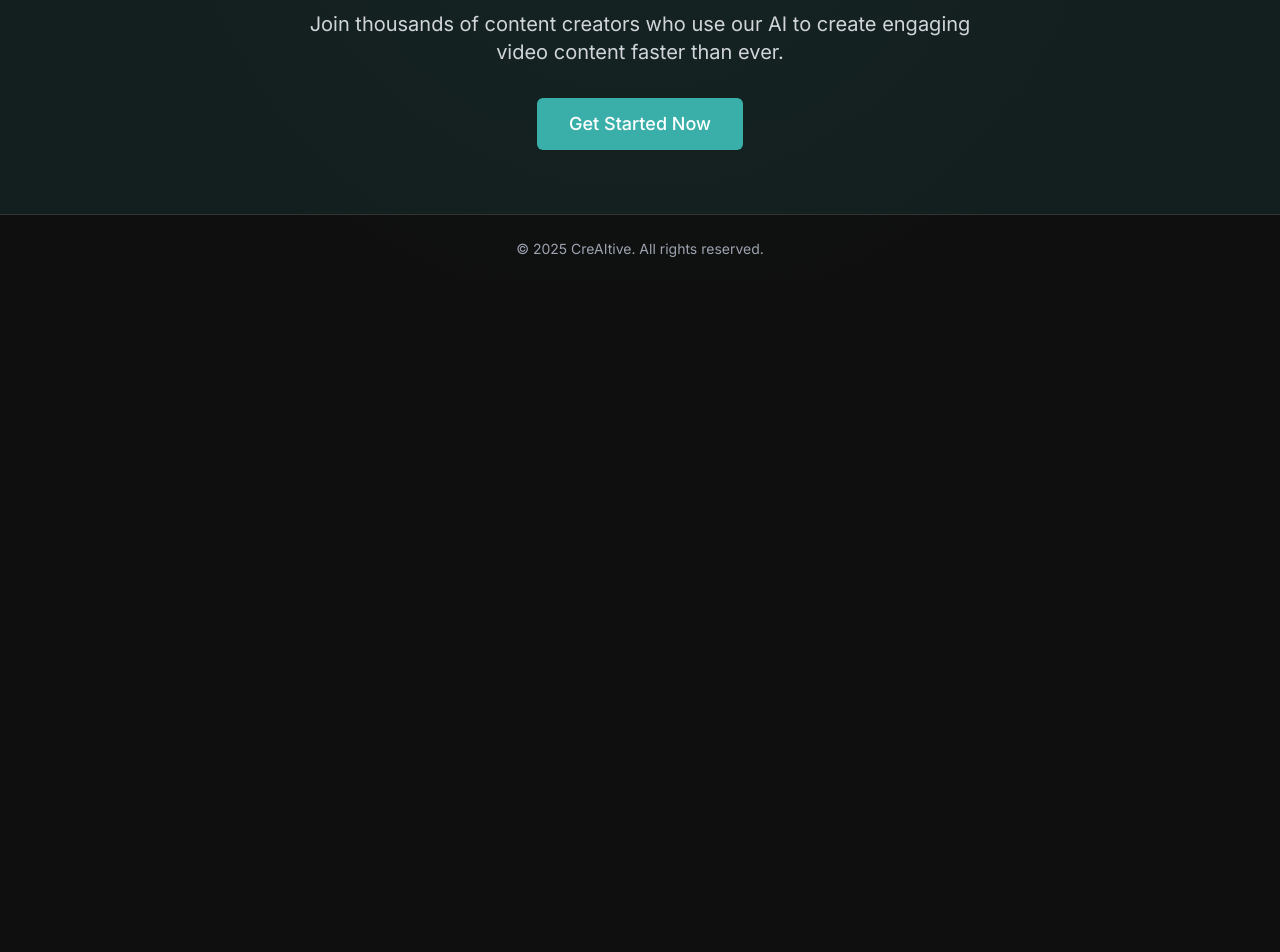
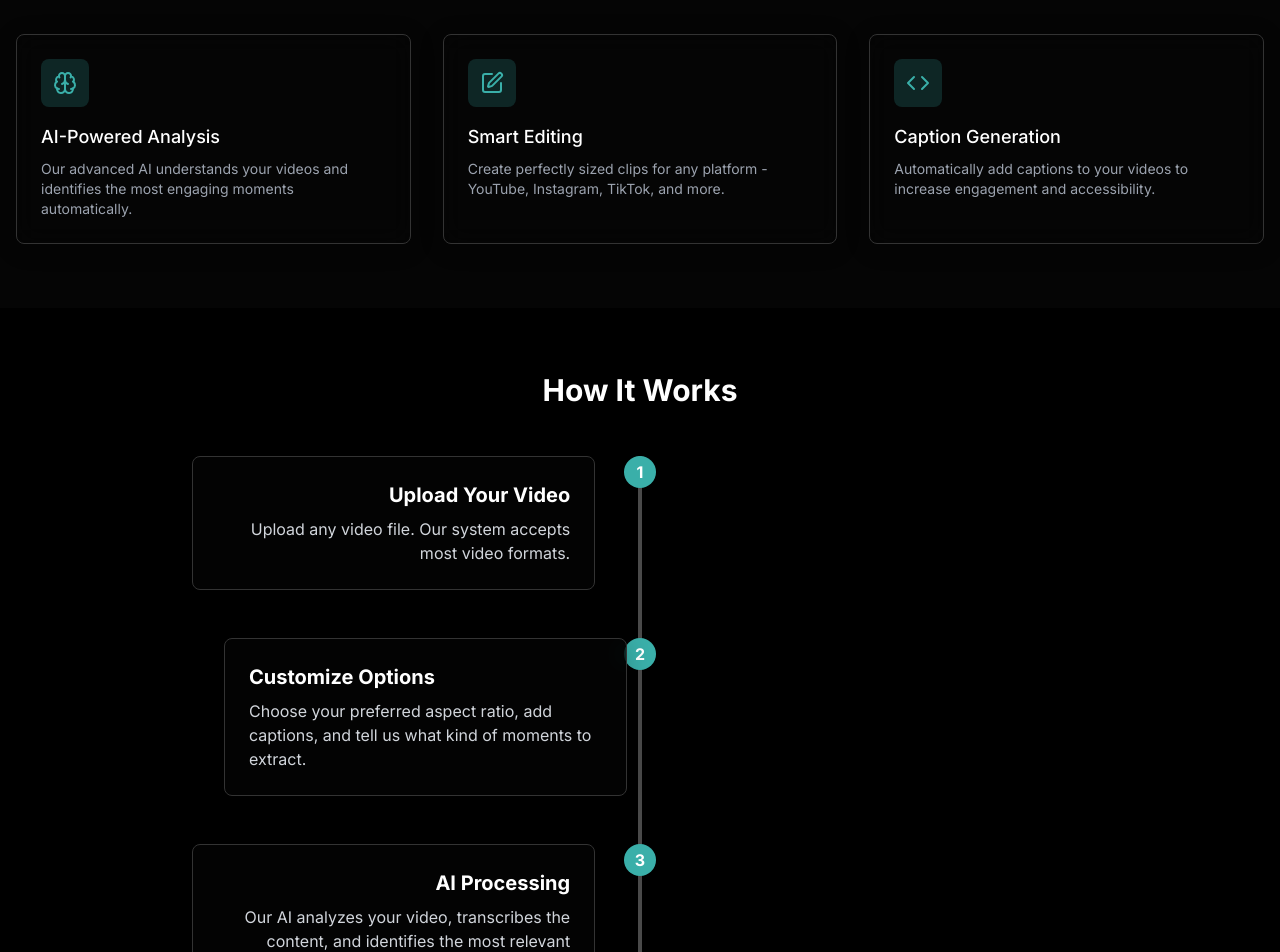
Before and after one commit to HackerInRed/quick-vidsmith-42, a React (Vite) app: page / in a window 1280 px wide. Shown: the part 640-1592 px from the top of the page. Before the commit the page ends 923 px from the top, so only its background shows below. Built offline with nearby package versions, Linux system fonts and the light colour scheme.

Commit message:
Reverted to edit 9d65ea1b-0941-433f-8f14-66aa7e3d3ca1: "Fix: Resolve import error
The commit fixes an import error in `src/pages/Index.tsx` where the module `react-icons/fa` could not be resolved. This likely indicates an issue with the import path or the installation of the `react-icons` library."

```diff
--- a/src/components/Layout.tsx
+++ b/src/components/Layout.tsx
@@ -17,6 +17,8 @@ const Layout: React.FC<LayoutProps> = ({ children, fullWidth = false }) => {
             <Logo />
           </Link>
           <nav className="hidden md:flex items-center space-x-8">
+            <a href="#features" className="text-gray-300 hover:text-white transition-colors">Features</a>
+            <a href="#how-it-works" className="text-gray-300 hover:text-white transition-colors">How It Works</a>
             <Link to="/upload" className="btn-primary">Get Started</Link>
           </nav>
           <button className="block md:hidden text-white">
--- a/src/components/upload/UploadHero.tsx
+++ b/src/components/upload/UploadHero.tsx
@@ -1,11 +1,25 @@
 
 import React from 'react';
+import { motion } from 'framer-motion';
 
 export const UploadHero = () => {
   return (
     <section className="w-full py-10 md:py-16">
       <div className="container mx-auto px-4">
-        {/* Empty hero section as requested */}
+        <motion.div
+          initial={{ opacity: 0, y: 20 }}
+          animate={{ opacity: 1, y: 0 }}
+          transition={{ duration: 0.5 }}
+          className="max-w-3xl mx-auto text-center"
+        >
+          <h1 className="text-4xl md:text-5xl lg:text-6xl font-bold text-white mb-4">
+            Transform Your <span className="text-vidsmith-accent">Videos</span> with AI
+          </h1>
+          <p className="text-gray-300 text-lg md:text-xl max-w-2xl mx-auto">
+            Upload your video and our AI will analyze it, find the most engaging moments,
+            and create a perfect edit optimized for social media.
+          </p>
+        </motion.div>
       </div>
     </section>
   );
--- a/src/components/upload/UploadProcessor.tsx
+++ b/src/components/upload/UploadProcessor.tsx
@@ -1,3 +1,4 @@
+
 import React, { useState, useEffect } from 'react';
 import { UploadStep } from './UploadStep';
 import { EditOptionsStep } from './EditOptionsStep';
@@ -196,15 +197,12 @@ export const UploadProcessor = () => {
             </div>
           )}
 
-          {/* Step indicators with centered timeline */}
+          {/* Step indicators */}
           <div className="mb-8">
-            <div className="flex justify-between items-center relative">
-              {/* Center line - positioned absolutely */}
-              <div className="absolute left-1/2 transform -translate-x-1/2 top-4 w-3/4 h-0.5 bg-gray-700 z-0"></div>
-
+            <div className="flex justify-between items-center">
               {['upload', 'options', 'processing', 'result'].map((step, index) => (
                 <React.Fragment key={step}>
-                  <div className="flex flex-col items-center z-10">
+                  <div className="flex flex-col items-center">
                     <div
                       className={`w-8 h-8 rounded-full flex items-center justify-center
                       ${currentStep === step
@@ -226,6 +224,16 @@ export const UploadProcessor = () => {
                       {step.charAt(0).toUpperCase() + step.slice(1)}
                     </span>
                   </div>
+
+                  {index < 3 && (
+                    <div
+                      className={`flex-1 h-0.5 ${
+                        ['upload', 'options', 'processing'].indexOf(currentStep) > index
+                          ? 'bg-green-500'
+                          : 'bg-gray-700'
+                      }`}
+                    ></div>
+                  )}
                 </React.Fragment>
               ))}
             </div>
--- a/src/pages/Index.tsx
+++ b/src/pages/Index.tsx
@@ -3,6 +3,8 @@ import React from 'react';
 import { Link } from 'react-router-dom';
 import { motion } from 'framer-motion';
 import Layout from '../components/Layout';
+import FeatureCard from '../components/FeatureCard';
+import { Brain, Edit, Code } from 'lucide-react';
 
 const Index = () => {
   return (
@@ -41,6 +43,71 @@ const Index = () => {
         </div>
       </section>
 
+      {/* Features Section */}
+      <section className="py-16 bg-vidsmith-darker text-white">
+        <div className="container mx-auto px-4">
+          <h2 className="text-3xl font-bold text-center mb-12">Powerful Features</h2>
+          <div className="grid md:grid-cols-3 gap-8">
+            <FeatureCard
+              icon={Brain}
+              title="AI-Powered Analysis"
+              description="Our advanced AI understands your videos and identifies the most engaging moments automatically."
+            />
+            <FeatureCard
+              icon={Edit}
+              title="Smart Editing"
+              description="Create perfectly sized clips for any platform - YouTube, Instagram, TikTok, and more."
+            />
+            <FeatureCard
+              icon={Code}
+              title="Caption Generation"
+              description="Automatically add captions to your videos to increase engagement and accessibility."
+            />
+          </div>
+        </div>
+      </section>
+
+      {/* How It Works */}
+      <section className="py-16 bg-black text-white">
+        <div className="container mx-auto px-4">
+          <h2 className="text-3xl font-bold text-center mb-12">How It Works</h2>
+          <div className="max-w-4xl mx-auto">
+            <div className="relative">
+              {/* Timeline */}
+              <div className="absolute left-0 md:left-1/2 transform md:translate-x-[-50%] h-full w-1 bg-vidsmith-muted"></div>
+
+              {/* Steps */}
+              <div className="space-y-12">
+                <TimelineItem
+                  step="1"
+                  title="Upload Your Video"
+                  description="Upload any video file. Our system accepts most video formats."
+                  isLeft={true}
+                />
+                <TimelineItem
+                  step="2"
+                  title="Customize Options"
+                  description="Choose your preferred aspect ratio, add captions, and tell us what kind of moments to extract."
+                  isLeft={false}
+                />
+                <TimelineItem
+                  step="3"
+                  title="AI Processing"
+                  description="Our AI analyzes your video, transcribes the content, and identifies the most relevant segments."
+                  isLeft={true}
+                />
+                <TimelineItem
+                  step="4"
+                  title="Download & Share"
+                  description="Get your perfectly edited clips ready to share on any platform."
+                  isLeft={false}
+                />
+              </div>
+            </div>
+          </div>
+        </div>
+      </section>
+
       {/* CTA Section */}
       <section className="py-16 bg-vidsmith-accent/10 text-white">
         <div className="container mx-auto px-4 text-center">
@@ -57,4 +124,36 @@ const Index = () => {
   );
 };
 
+interface TimelineItemProps {
+  step: string;
+  title: string;
+  description: string;
+  isLeft: boolean;
+}
+
+const TimelineItem: React.FC<TimelineItemProps> = ({ step, title, description, isLeft }) => {
+  return (
+    <div className="relative flex md:justify-between items-start">
+      <div className={`w-full md:w-[45%] ${isLeft ? 'md:text-right md:mr-8' : 'md:ml-8 md:order-1'}`}>
+        <motion.div
+          initial={{ opacity: 0, x: isLeft ? -50 : 50 }}
+          whileInView={{ opacity: 1, x: 0 }}
+          viewport={{ once: true }}
+          transition={{ duration: 0.5 }}
+          className="glass-panel p-6 rounded-lg"
+        >
+          <h3 className="text-xl font-bold mb-2">{title}</h3>
+          <p className="text-gray-300">{description}</p>
+        </motion.div>
+      </div>
+
+      <div className="absolute left-0 md:left-1/2 transform md:translate-x-[-50%] flex items-center justify-center">
+        <div className="w-8 h-8 rounded-full bg-vidsmith-accent text-white flex items-center justify-center font-bold z-10">
+          {step}
+        </div>
+      </div>
+    </div>
+  );
+};
+
 export default Index;
```
